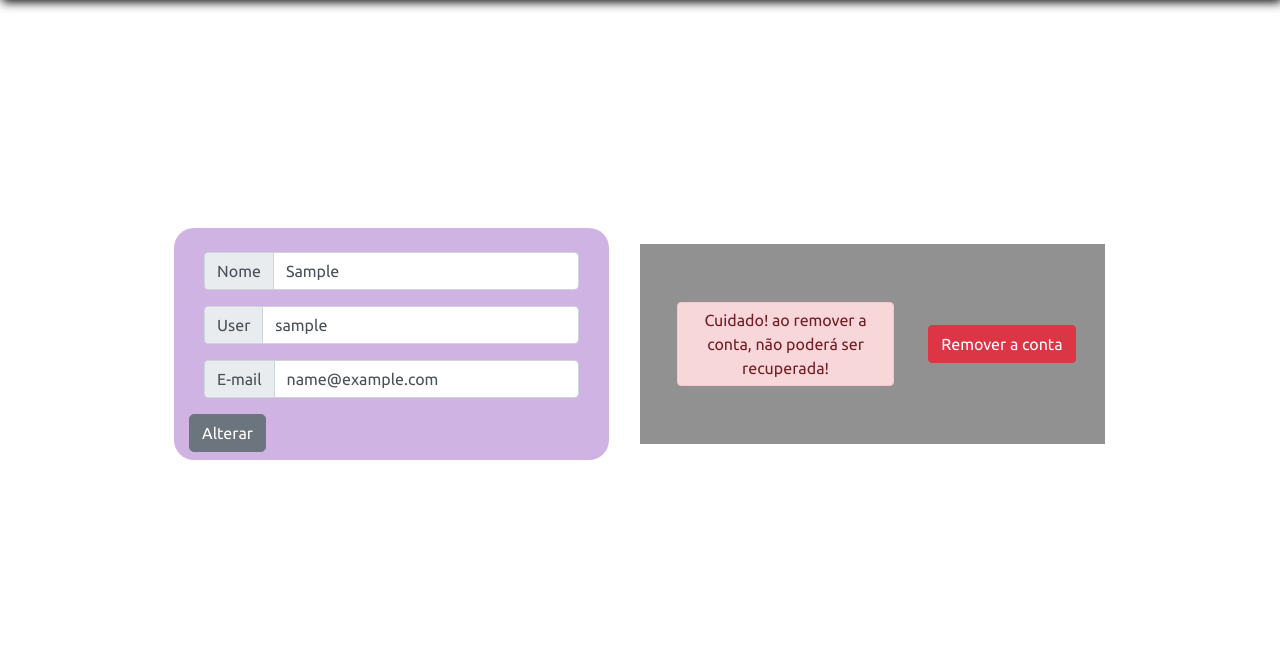
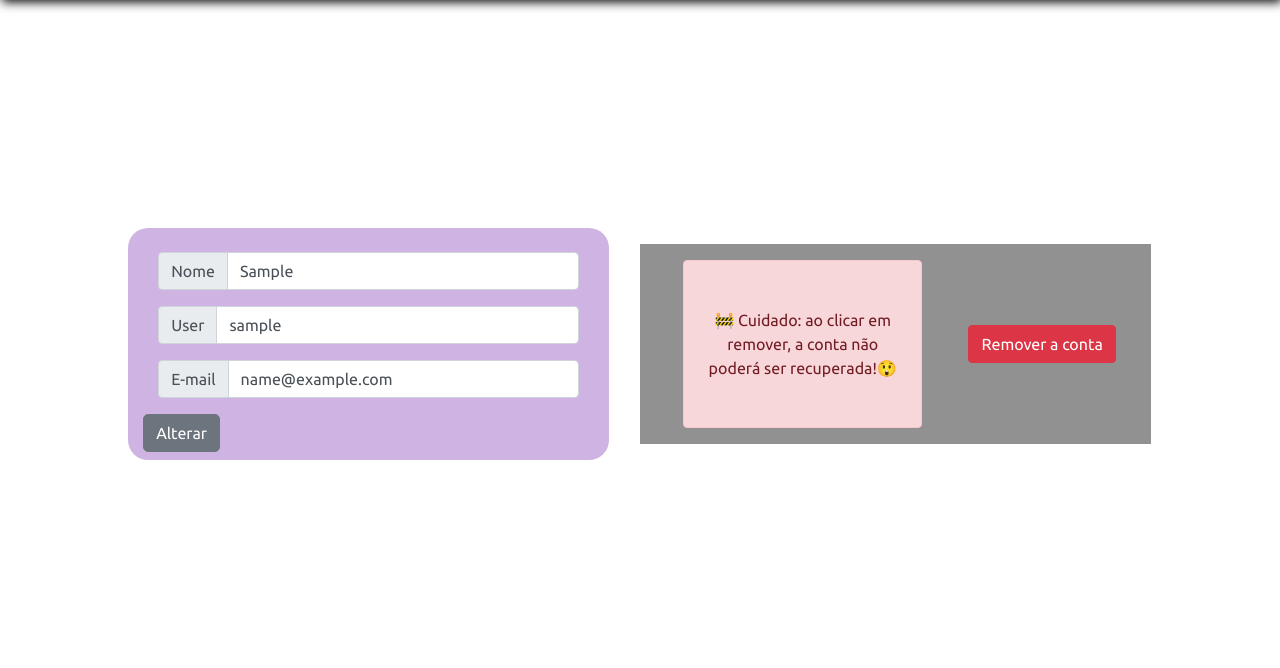
Before and after one commit to EduImpulso/eduimpulso, a PHP site: page /eduimpulso/perfil.php in a window 1280 px wide. Shown: the part 96-764 px from the top of the page. Run offline with PHP 8.4, Linux system fonts and the light colour scheme; the visitor is signed in with stand-in values (Sample User, id 1).

Commit message:
upd: perfil

```diff
--- a/carreiras.php
+++ b/carreiras.php
@@ -13,7 +13,7 @@ if(!isset($_SESSION['id_user'])){
 <div class="container d-flex justify-content-center align-items-center my-3">
     <div class="row d-flex justify-content-center">
     <?php
-            $json = file_get_contents("http://localhost/eduimpulso/servidor/apicourses.php");
+            $json = file_get_contents("http://localhost/eduimpulso/servidor/apicourses.php"); // Endereço PC Flavio: (alterar este endereço se necessário): ("http://localhost/1_Github_Eduimpulso/0_versao%20final/servidor/apicourses.php");
             $data = json_decode($json, true);
             foreach ($data as $key => $row){
                 $id = $row['id_curso']
--- a/perfil.php
+++ b/perfil.php
@@ -40,8 +40,8 @@ $url = "./servidor/deleteuser.php?id=$id";
         <div id="phone" style="height:20px;"></div>
         <div class="row col-12 col-lg-5 p-3 d-flex justify-content-around my-3 mx-3" style="background-color:rgb(37, 37, 37, 0.5);">
 
-            <div class="col-12 col-lg-6 my-auto d-block alert alert-danger mx-2 text-center d-flex align-items-center h-50" role="alert">
-                Cuidado! ao remover a conta, não poderá ser recuperada!
+            <div class="col-12 col-lg-6 my-auto d-block alert alert-danger mx-2 text-center d-flex align-items-center h-100" role="alert">
+            🚧 Cuidado: ao clicar em remover, a conta não poderá ser recuperada!😲
             </div>
             <!-- Button trigger modal -->
             <button type="button" class="btn btn-danger my-auto" data-toggle="modal" data-target="#staticBackdrop">
```
